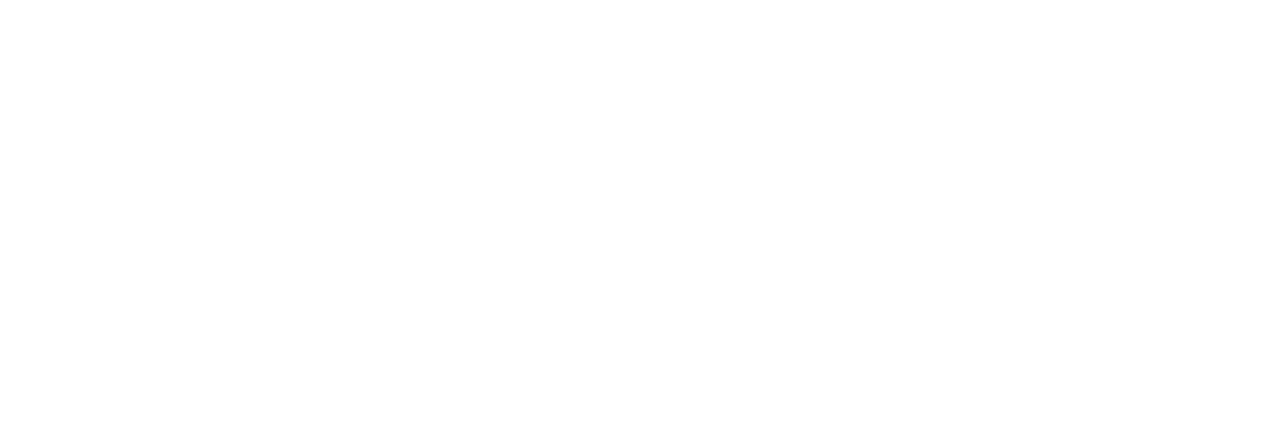
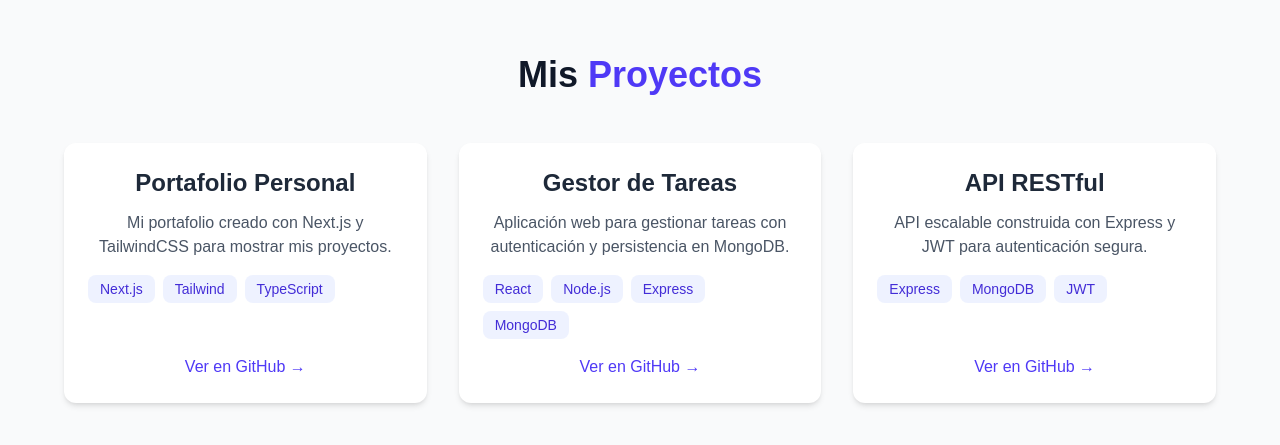
Before and after one commit to millanda29/PortafolioIsaac, a Next.js app: page / in a window 1280 px wide. Shown: the part 1771-2216 px from the top of the page. Before the commit the page ends 1600 px from the top, so only its background shows below. Built offline with nearby package versions, Linux system fonts and the light colour scheme.

Commit message:
feat(sections): 📂 add Projects section with cards and GitHub links

```diff
--- a/src/app/page.tsx
+++ b/src/app/page.tsx
@@ -1,6 +1,7 @@
 import Navbar from "@/components/layout/Navbar"
 import Hero from "@/components/sections/Hero"
 import About from "@/components/sections/About";
+import Projects from "@/components/sections/Projects";
 
 export default function HomePage() {
     return (
@@ -8,6 +9,7 @@
             <Navbar />
             <Hero />
             <About />
+            <Projects />
         </main>
     )
 }
--- /dev/null
+++ b/src/components/sections/Projects.tsx
@@ -0,0 +1,76 @@
+type Project = {
+    title: string
+    description: string
+    link: string
+    tech: string[]
+}
+
+const projects: Project[] = [
+    {
+        title: "Portafolio Personal",
+        description: "Mi portafolio creado con Next.js y TailwindCSS para mostrar mis proyectos.",
+        link: "https://github.com/tu-usuario/portafolioisaac",
+        tech: ["Next.js", "Tailwind", "TypeScript"],
+    },
+    {
+        title: "Gestor de Tareas",
+        description: "Aplicación web para gestionar tareas con autenticación y persistencia en MongoDB.",
+        link: "https://github.com/tu-usuario/task-manager",
+        tech: ["React", "Node.js", "Express", "MongoDB"],
+    },
+    {
+        title: "API RESTful",
+        description: "API escalable construida con Express y JWT para autenticación segura.",
+        link: "https://github.com/tu-usuario/api-rest",
+        tech: ["Express", "MongoDB", "JWT"],
+    },
+]
+
+export default function Projects() {
+    return (
+        <section
+            id="projects"
+            className="min-h-screen flex flex-col justify-center items-center px-6 py-20 bg-gray-50"
+        >
+            <div className="max-w-6xl w-full text-center">
+                <h2 className="text-4xl font-bold text-gray-900 mb-12">
+                    Mis <span className="text-indigo-600">Proyectos</span>
+                </h2>
+
+                <div className="grid gap-8 md:grid-cols-2 lg:grid-cols-3">
+                    {projects.map((project, index) => (
+                        <div
+                            key={index}
+                            className="bg-white rounded-xl shadow-md hover:shadow-xl transition p-6 flex flex-col justify-between"
+                        >
+                            <div>
+                                <h3 className="text-2xl font-semibold text-gray-800 mb-3">
+                                    {project.title}
+                                </h3>
+                                <p className="text-gray-600 mb-4">{project.description}</p>
+                                <div className="flex flex-wrap gap-2 mb-4">
+                                    {project.tech.map((tech, i) => (
+                                        <span
+                                            key={i}
+                                            className="px-3 py-1 text-sm bg-indigo-50 text-indigo-700 rounded-lg"
+                                        >
+                      {tech}
+                    </span>
+                                    ))}
+                                </div>
+                            </div>
+                            <a
+                                href={project.link}
+                                target="_blank"
+                                rel="noopener noreferrer"
+                                className="mt-auto inline-block text-indigo-600 font-medium hover:underline"
+                            >
+                                Ver en GitHub →
+                            </a>
+                        </div>
+                    ))}
+                </div>
+            </div>
+        </section>
+    )
+}
```
